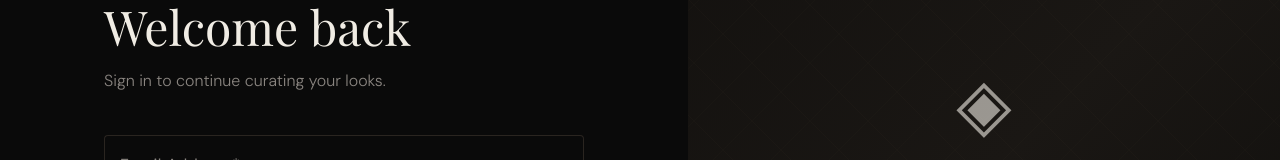
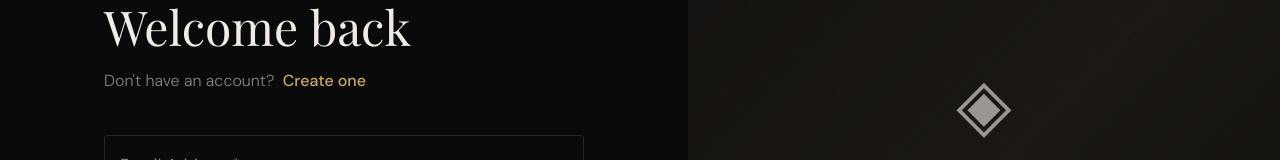
Before and after one commit to gberi22/Fit-find, an Angular app in the folder find-your-fit/: page /login in a window 1280 px wide. Shown: the part 222-382 px from the top of the page. Built offline with nearby package versions, Linux system fonts and the light colour scheme; a web font is replaced by a local one.

Commit message:
"added register button"

```diff
--- a/find-your-fit/src/app/pages/login/login.component.css
+++ b/find-your-fit/src/app/pages/login/login.component.css
@@ -72,6 +72,18 @@ input.mat-mdc-input-element:-webkit-autofill:active {
   font-weight: 300;
 }
 
+.auth-subtitle a {
+  color: var(--accent);
+  text-decoration: none;
+  cursor: pointer;
+  font-weight: 500;
+  margin-left: 4px;
+}
+
+.auth-subtitle a:hover {
+  text-decoration: underline;
+}
+
 .auth-form {
   display: flex;
   flex-direction: column;
--- a/find-your-fit/src/app/pages/login/login.component.html
+++ b/find-your-fit/src/app/pages/login/login.component.html
@@ -4,7 +4,10 @@
 
     <div class="auth-form-inner">
       <h1 class="auth-title">Welcome back</h1>
-      <p class="auth-subtitle">Sign in to continue curating your looks.</p>
+      <p class="auth-subtitle">
+        Don't have an account?
+        <a routerLink="/register">Create one</a>
+      </p>
 
       <form
         class="auth-form"
```
